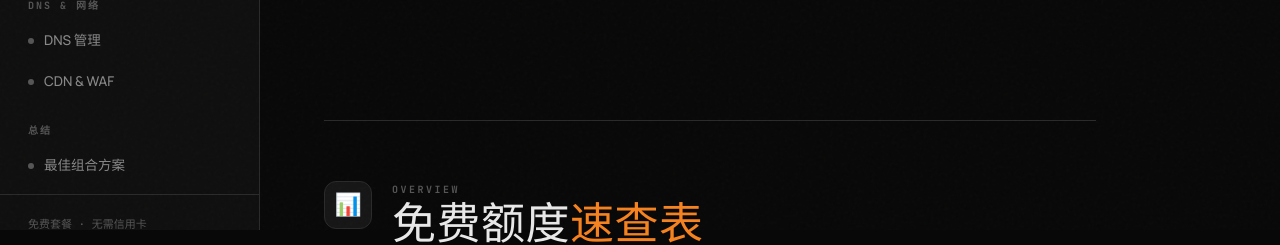
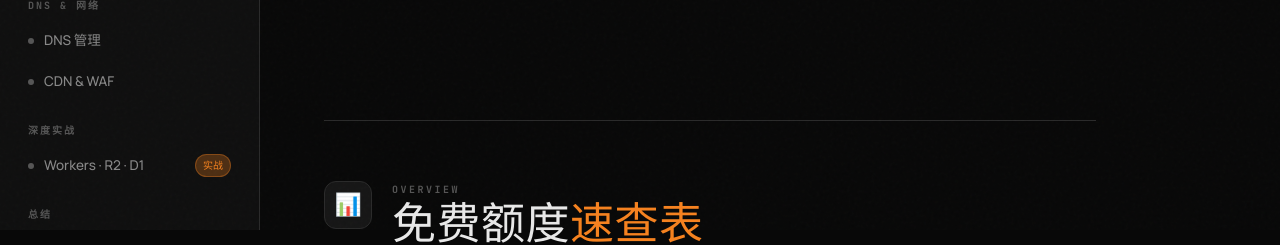
Before and after one commit to willjc/cloudflare-guide, a plain HTML site: page index.html in a window 1280 px wide. Shown: the part 570-815 px from the top of the page. Drawn offline with Linux system fonts and the light colour scheme.

Commit message:
feat: add Workers/R2/D1 deep-dive link to index sidebar

```diff
--- a/index.html
+++ b/index.html
@@ -771,6 +771,14 @@
       </a>
       <a class="nav-item" href="#cdn">
         <span class="nav-dot"></span>CDN &amp; WAF
+      </a>
+    </div>
+
+    <div class="nav-section">
+      <div class="nav-section-label">深度实战</div>
+      <a class="nav-item" href="workers-r2-d1.html">
+        <span class="nav-dot"></span>Workers · R2 · D1
+        <span class="nav-badge">实战</span>
       </a>
     </div>
 
```
